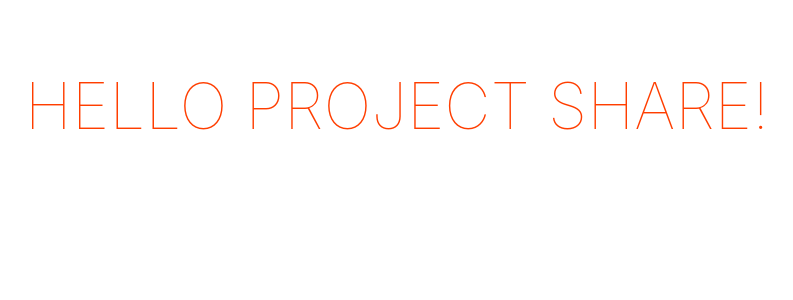
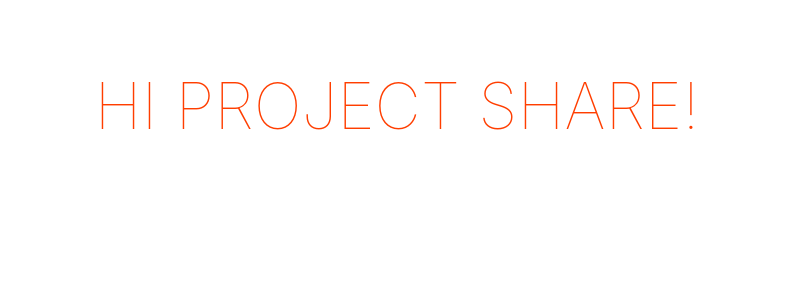
Before and after one commit to ieee-utd/project-share, a Svelte app: page / in a window 1280 px wide. Shown: the top 300 px of the page, without its empty margins (243-1036 px from the left). Built offline with nearby package versions, Linux system fonts and the light colour scheme.

Commit message:
Adding hi

```diff
--- a/src/App.svelte
+++ b/src/App.svelte
@@ -3,7 +3,7 @@
 </script>
 
 <main>
-	<h1>Hello {name}!</h1>
+	<h1>Hi {name}!</h1>
 </main>
 
 <style>
```
